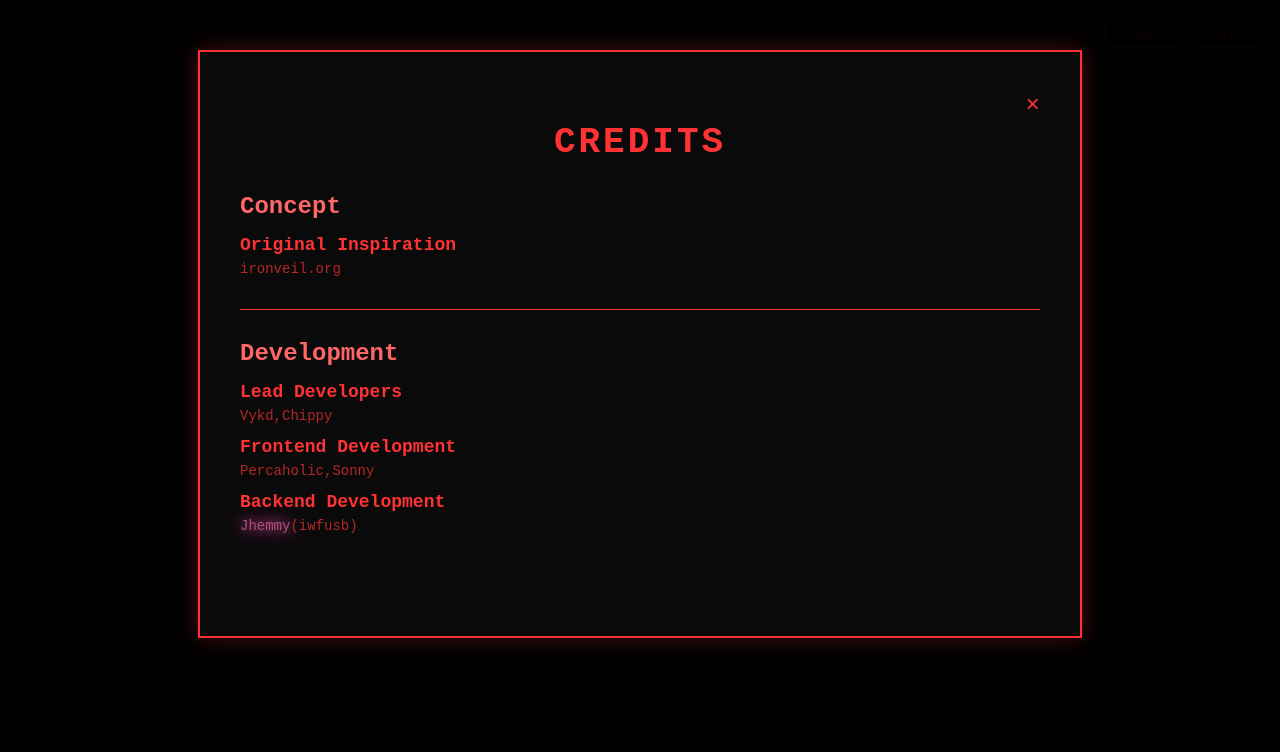
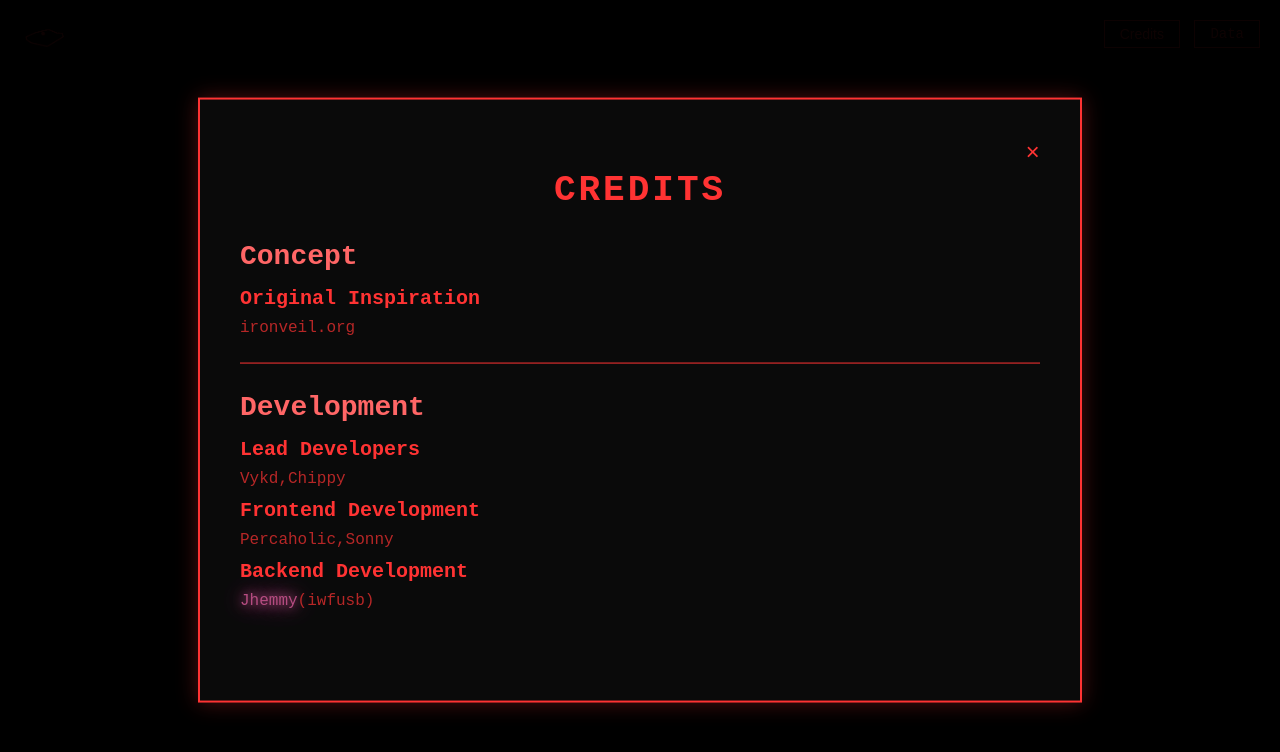
Before and after one commit to kolbyhtml/gooner, a plain HTML site: page index.html in a window 1280 px wide. Both pictures are taken after a click on the button "Credits". Drawn offline with Linux system fonts and the light colour scheme.

Commit message:
Update styles.css

```diff
--- a/styles.css
+++ b/styles.css
@@ -1,5 +1,5 @@
-body, html {
-    height: 100%;
+html, body {
+    height: 100vh;
     margin: 0;
     padding: 0;
     font-family: 'Courier New', monospace;
@@ -8,14 +8,16 @@ body, html {
     overflow: hidden;
     user-select: none;
 }
+
 .container {
     position: relative;
     width: 100%;
-    height: 100%;
+    height: 100vh;
     display: flex;
     flex-direction: column;
     align-items: center;
 }
+
 .data-button, .credits-button {
     position: absolute;
     top: 20px;
@@ -27,16 +29,20 @@ body, html {
     font-size: 14px;
     transition: all 0.3s ease;
 }
+
 .data-button {
     right: 20px;
 }
+
 .credits-button {
     right: 100px;
 }
+
 .data-button:hover, .credits-button:hover {
     background-color: #ff3333;
     color: #000000;
 }
+
 .content {
     position: absolute;
     top: 50%;
@@ -46,20 +52,24 @@ body, html {
     width: 90%;
     max-width: 800px;
 }
+
 .logo {
     font-size: 72px;
     margin-bottom: 40px;
     letter-spacing: 5px;
 }
+
 .search-container {
     width: 100%;
     text-align: center;
 }
+
 .search-bar {
     display: flex;
     margin-bottom: 20px;
     width: 100%;
 }
+
 #search-input {
     flex-grow: 1;
     background-color: #333333;
@@ -68,6 +78,7 @@ body, html {
     padding: 12px;
     font-size: 16px;
 }
+
 .search-button {
     background-color: transparent;
     color: #ff3333;
@@ -78,10 +89,12 @@ body, html {
     font-weight: bold;
     transition: all 0.3s ease;
 }
+
 .search-button:hover {
     background-color: #ff3333;
     color: #000000;
 }
+
 .search-types {
     display: flex;
     flex-wrap: wrap;
@@ -89,6 +102,7 @@ body, html {
     justify-content: center;
     margin-top: 20px;
 }
+
 .search-type-button {
     background-color: transparent;
     color: #ff3333;
@@ -98,11 +112,13 @@ body, html {
     transition: all 0.3s ease;
     transform: scale(1);
 }
+
 .search-type-button:hover {
     background-color: rgba(255, 51, 51, 0.15);
     color: #ff3333;
     transform: scale(1.05);
 }
+
 .search-type-button.active {
     background-color: rgba(255, 51, 51, 0.25);
     color: #ff6666;
@@ -110,11 +126,13 @@ body, html {
     box-shadow: 0 0 10px rgba(255, 51, 51, 0.2);
     transform: scale(1);
 }
+
 .disclaimer {
     margin-top: 20px;
     font-size: 14px;
     opacity: 0.7;
 }
+
 .credits-page {
     display: none;
     position: fixed;
@@ -124,21 +142,26 @@ body, html {
     height: 100%;
     background-color: rgba(0, 0, 0, 0.95);
     z-index: 1000;
-    overflow-y: auto;
 }
+
 .credits-content {
+    position: absolute;
+    top: 50%;
+    left: 50%;
+    transform: translate(-50%, -50%);
+    width: 80%;
     max-width: 800px;
-    margin: 50px auto;
     padding: 40px;
     background-color: #0a0a0a;
     border: 2px solid #ff3333;
     color: #ff3333;
     box-shadow: 0 0 20px rgba(255, 51, 51, 0.3);
 }
+
 .home-logo {
     position: absolute;
-    top:0.9px;
-    left:10px;
+    top: 0.9px;
+    left: 10px;
     width: 70px;
     height: 70px;
     cursor: pointer;
@@ -150,6 +173,7 @@ body, html {
     z-index: 10;
     padding: 0px;
 }
+
 .home-logo img {
     width: 100%;
     height: 100%;
@@ -157,19 +181,23 @@ body, html {
     image-rendering: -webkit-optimize-contrast;
     image-rendering: crisp-edges;
 }
+
 .home-logo:hover {
     transform: scale(1.1);
     opacity: 0.8;
 }
+
 .close-credits {
     float: right;
     cursor: pointer;
     font-size: 24px;
     transition: color 0.3s ease;
 }
+
 .close-credits:hover {
     color: #ff6666;
 }
+
 .credits-title {
     font-size: 36px;
     margin-bottom: 30px;
@@ -177,37 +205,45 @@ body, html {
     text-transform: uppercase;
     letter-spacing: 3px;
 }
+
 .credit-section {
-    margin-bottom: 30px;
-    padding-bottom: 20px;
+    margin-bottom: 25px;
+    padding-bottom: 15px;
     border-bottom: 1px solid #ff3333;
 }
+
 .credit-section:last-child {
     border-bottom: none;
 }
+
 .credit-section h3 {
-    font-size: 24px;
+    font-size: 28px;
     margin-bottom: 15px;
     color: #ff6666;
 }
+
 .credit-item {
-    margin-bottom: 10px;
+    margin-bottom: 8px;
 }
+
 .credit-item h4 {
-    margin: 0 0 5px 0;
-    font-size: 18px;
+    margin: 0 0 6px 0;
+    font-size: 20px;
 }
+
 .credit-item p {
     margin: 0;
-    font-size: 14px;
-    line-height: 1.4;
+    font-size: 16px;
+    line-height: 1.5;
     opacity: 0.7;
 }
+
 .glow-text {
     color: #ff69b4;
     text-shadow: 0 0 10px #ff69b4, 0 0 20px #ff69b4, 0 0 30px #ff69b4;
     animation: glow 1.5s ease-in-out infinite alternate;
 }
+
 @keyframes glow {
     from {
         text-shadow: 0 0 10px #ff69b4, 0 0 20px #ff69b4, 0 0 30px #ff69b4;
@@ -216,6 +252,7 @@ body, html {
         text-shadow: 0 0 20px #ff69b4, 0 0 30px #ff69b4, 0 0 40px #ff69b4;
     }
 }
+
 .animated-link {
     color: #ff3333;
     text-decoration: none;
```
Lines whose indentation alone changed are shown as unchanged.
